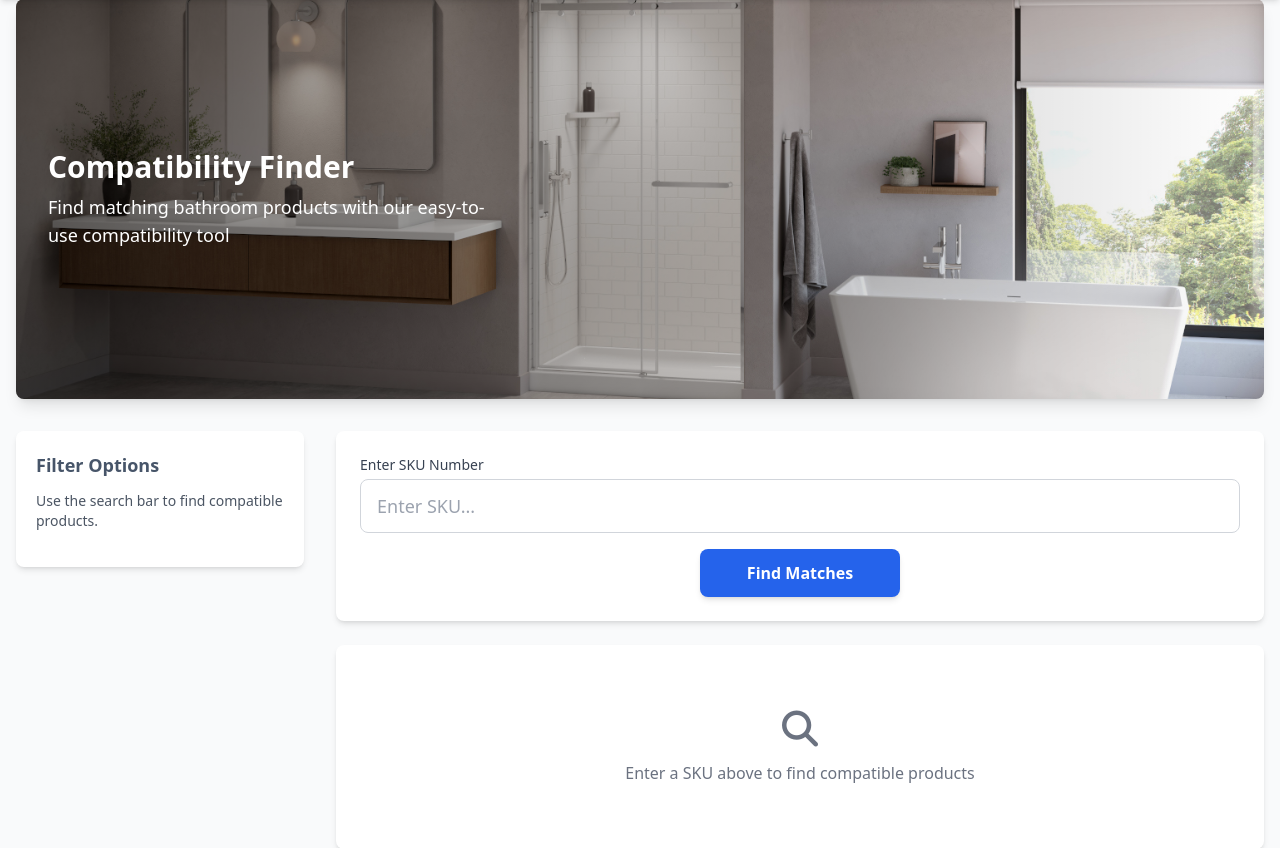
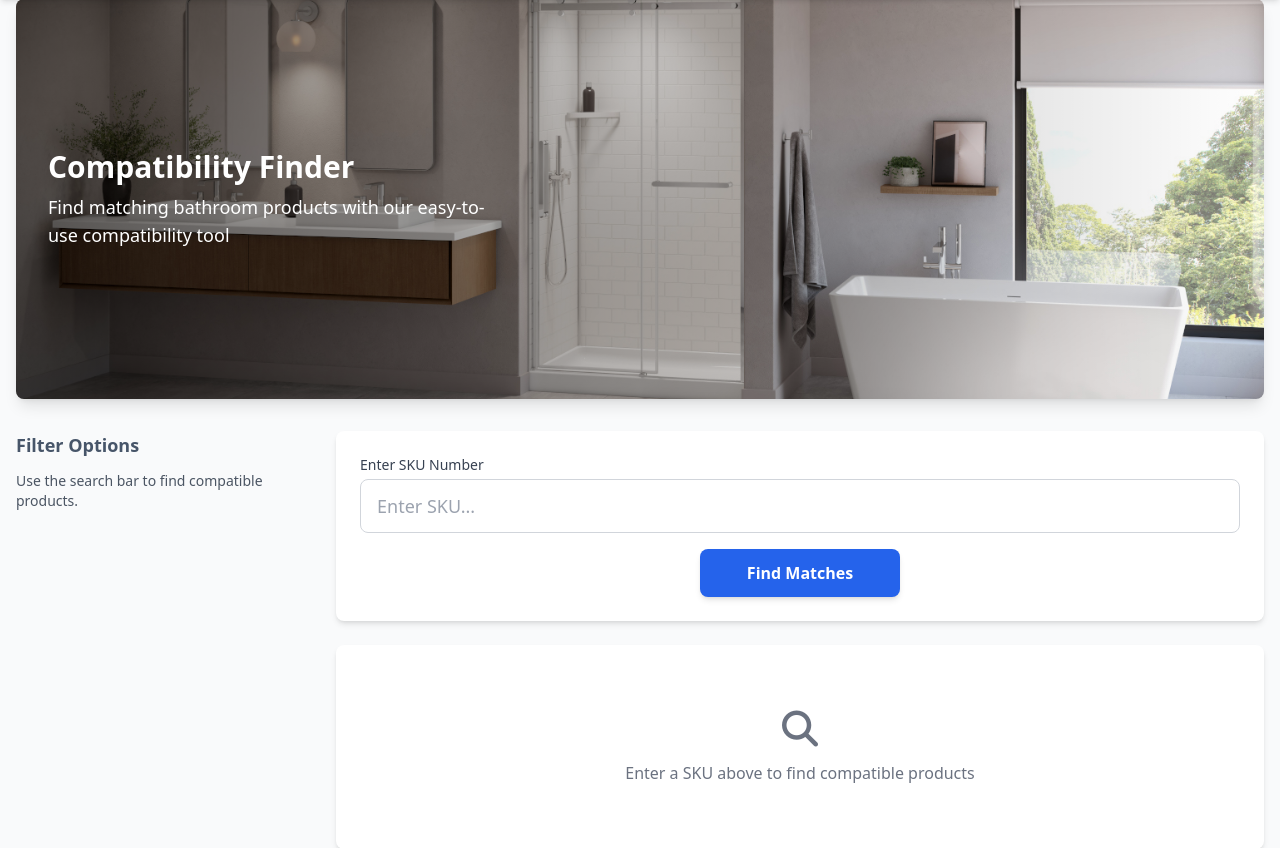
Before and after one commit to olepagedumontabg/ORCA, a Flask app: page / in a window 1280 px wide. Shown: the part 65-913 px from the top of the page. Run offline with Flask 3, Linux system fonts and the light colour scheme; some libraries are stand-ins or nearby versions.

Commit message:
Refine the appearance of the search result display area for better visibility
Remove background and padding from the filter panel in `templates/index.html`.

Replit-Commit-Author: Agent
Replit-Commit-Session-Id: 0646a5b4-ba54-4146-8119-cc31c948a5ea
Replit-Commit-Screenshot-Url: https://storage.googleapis.com/screenshot-production-us-central1/873c23c0-c18f-4e09-9f8d-38c5cb319996/368a085c-cce7-4f8d-a578-224dee20bc56.jpg

```diff
--- a/templates/index.html
+++ b/templates/index.html
@@ -60,7 +60,7 @@
             <!-- Filters panel - shown when search results are available -->
             <div
                 x-show="compatibleProducts.length > 0 && !errorMessage"
-                class="bg-white rounded-lg shadow-md p-5 sticky top-24"
+                class="sticky top-24"
             >
                 <div class="flex justify-between items-center mb-3">
                     <h2 class="text-lg font-semibold text-secondary">Filter Options</h2>
@@ -199,7 +199,7 @@
             <!-- Search history when no search is performed yet -->
             <div
                 x-show="!compatibleProducts.length || errorMessage"
-                class="bg-white rounded-lg shadow-md p-5 sticky top-24"
+                class="sticky top-24"
             >
                 <h2 class="text-lg font-semibold mb-3 text-secondary">Filter Options</h2>
                 <p class="text-sm text-gray-600 mb-4">Use the search bar to find compatible products.</p>
```
Also changed, not shown: attached_assets/targeted_element_1747104761156.png (added).
